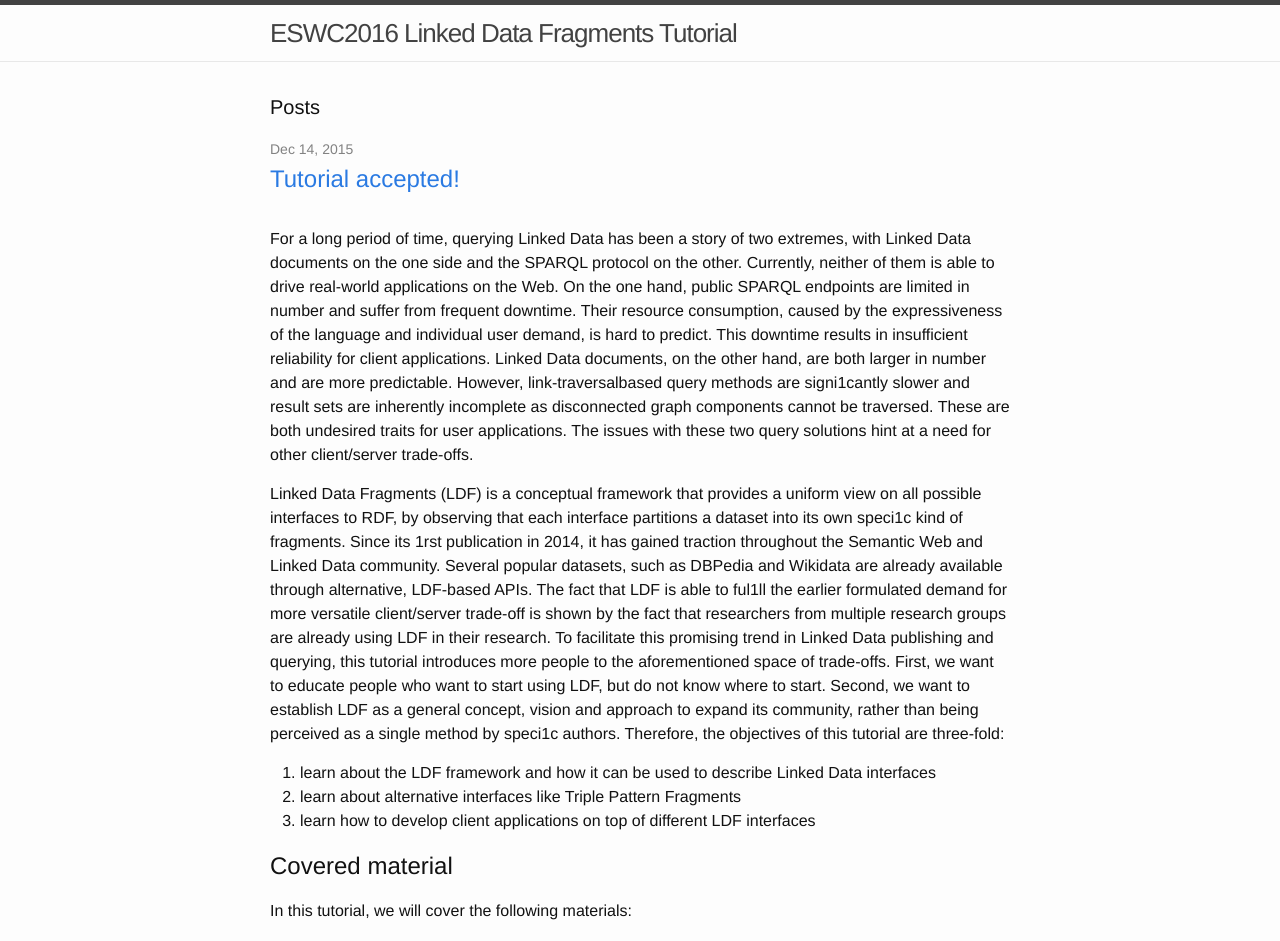
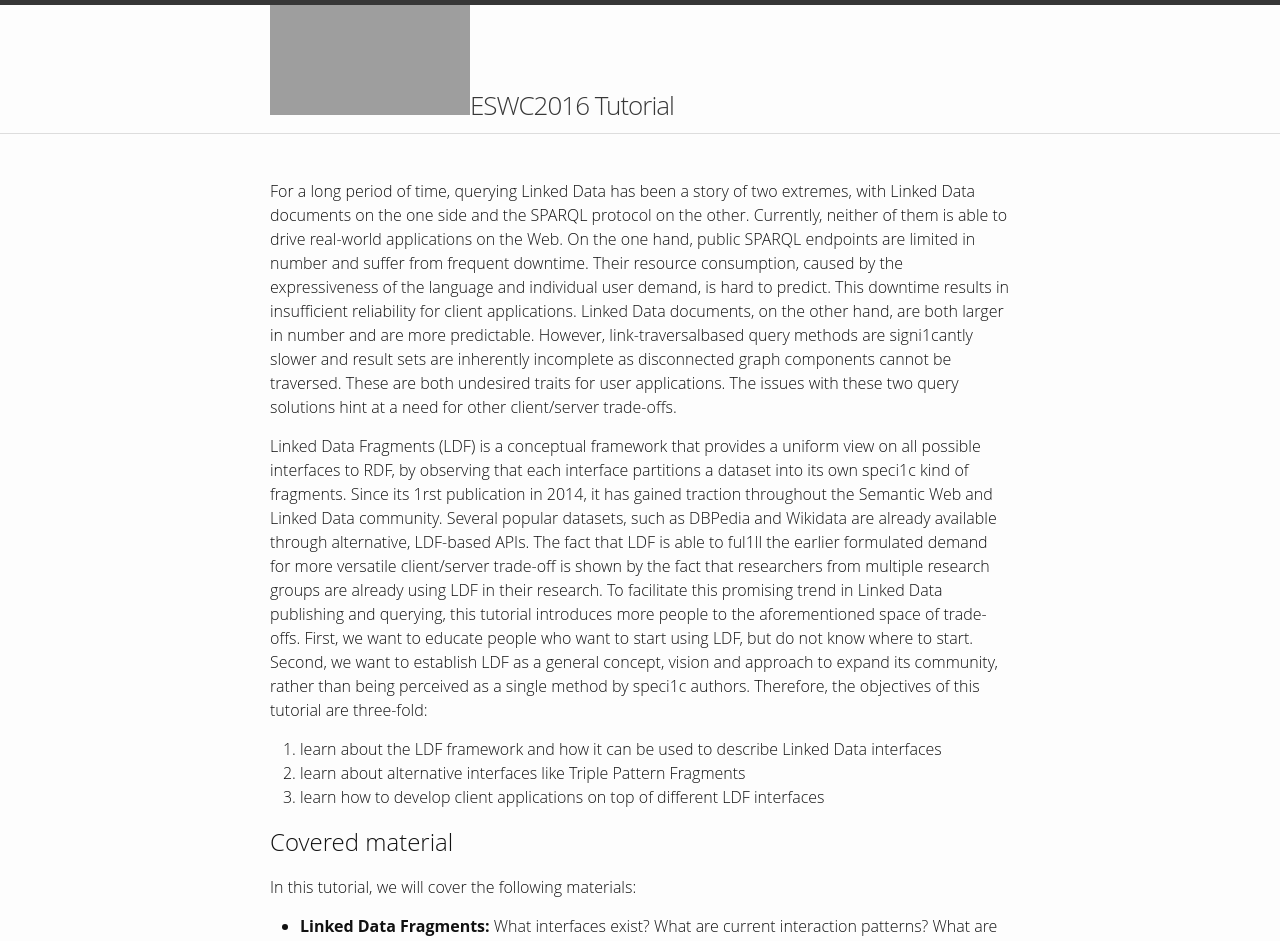
Before and after one commit to mielvds/eswc2016-ldf-tutorial, a Jekyll site: the page built from index.html, in a window 1280 px wide. Shown: the top 941 px of the page. Built offline with Jekyll 4.4.1, drawn with Linux system fonts in a browser that asks for light colours; some of the changed text lies outside the part shown; grey boxes are pictures that could not be loaded.

Commit message:
Completed first info

```diff
--- a/_config.yml
+++ b/_config.yml
@@ -1,9 +1,10 @@
 # Site settings
-title: ESWC2016 Linked Data Fragments Tutorial
-email: tutorial@linkeddatafragments.org
+title: ESWC2016 Tutorial
+email: miel.vandersande@ugent.be
 description: > # this means to ignore newlines until "baseurl:"
   This webpage offers you the LDF tutorial
 baseurl: "" # the subpath of your site, e.g. /blog/
+site: "http://linkeddatafragments.org/"
 logo: "logo.svg"
 url: "http://tutorial.linkeddatafragments.org" # the base hostname & protocol for your site
 twitter_username: LDFragments
--- a/_includes/footer.html
+++ b/_includes/footer.html
@@ -7,8 +7,8 @@
     <div class="footer-col-wrapper">
       <div class="footer-col  footer-col-1">
         <ul class="contact-list">
-          <li>{{ site.title }}</li>
-          <li><a href="mailto:{{ site.email }}">{{ site.email }}</a></li>
+          <li><a href="mailto:{{ site.email }}?subject=[ESWC2016LDF] Tutorial">Contact us!</a></li>
+          <li><a href="{{ site.site }}">{{ site.site }}</a></li>
         </ul>
       </div>
 
@@ -46,7 +46,7 @@
       </div>
 
       <div class="footer-col  footer-col-3">
-        <p class="text">{{ site.description }}</p>
+        <a href="http://2016.eswc-conferences.org/"><img src="http://2016.eswc-conferences.org/sites/all/themes/orange/orange/images/eswc2016-webbanner.jpg" /></a>
       </div>
     </div>
 
--- a/_includes/header.html
+++ b/_includes/header.html
@@ -2,7 +2,7 @@
 
   <div class="wrapper">
 
-    <a class="site-title" href="{{ site.baseurl }}/"><img href="{{ site.logo }}" />{{ site.title }}</a>
+    <a class="site-title" href="{{ site.baseurl }}/"><span class="logo"></span><span class="title-text">{{ site.title }}</span></a>
 
     <nav class="site-nav">
       <a href="#" class="menu-icon">
--- a/css/main.scss
+++ b/css/main.scss
@@ -6,7 +6,7 @@
 
 
 // Our variables
-$base-font-family: Helvetica, Arial, sans-serif;
+$base-font-family: 'Open Sans', Helvetica, Arial, sans-serif;
 $base-font-size:   16px;
 $small-font-size:  $base-font-size * 0.875;
 $base-line-height: 1.5;
@@ -15,9 +15,9 @@
 
 $text-color:       #111;
 $background-color: #fdfdfd;
-$brand-color:      #2a7ae2;
+$brand-color:      #be1622;
 
-$grey-color:       #828282;
+$grey-color:       #777;
 $grey-color-light: lighten($grey-color, 40%);
 $grey-color-dark:  darken($grey-color, 25%);
 
@@ -50,3 +50,13 @@
         "layout",
         "syntax-highlighting"
 ;
+
+
+// Custom CSS
+.logo {
+  display: inline-block;
+  width: 200px;
+  height: 110px;
+  background-image: url('logo.svg');
+  background-size: cover;
+}
--- a/index.html
+++ b/index.html
@@ -3,9 +3,6 @@
 ---
 
 <div class="home">
-
-  <h1 class="page-heading">Posts</h1>
-
   <ul class="post-list">
     {% for post in site.posts %}
     <li>
@@ -47,4 +44,11 @@
     <li><strong>Application development:</strong> How to create requests to the TPF interface? How to use existing libraries? </li>
     <li><strong>Data publishing:</strong> How to publish your own LDF endpoint in order to make your Linked Dataset available for other to query. How to expose an existing query endpoint using LDF?</li>
   </ul>
+
+  <h2>Organisation</h2>
+  <ul>
+    <li><strong>Wouter Beek</strong>, VU Amsterdam</li>
+    <li><strong>Miel Vander Sande</strong>, Ghent University – iMinds, Belgium</li>
+    <li><strong>Ruben Verborgh</strong>, Ghent University – iMinds, Belgium</li>
+  </ul>
 </div>
```
Also changed, not shown: _posts/2015-12-14-welcome-to-jekyll.markdown (deleted, +0 -7 lines).
